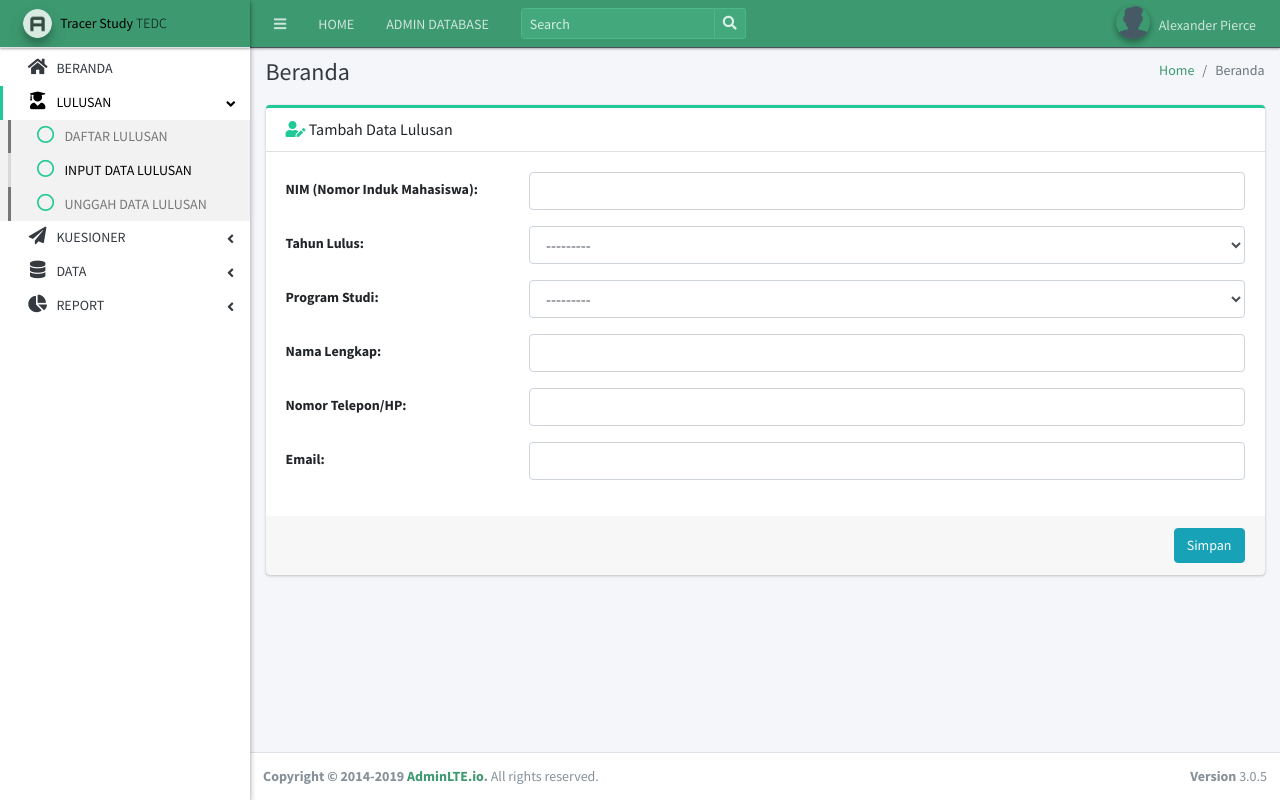
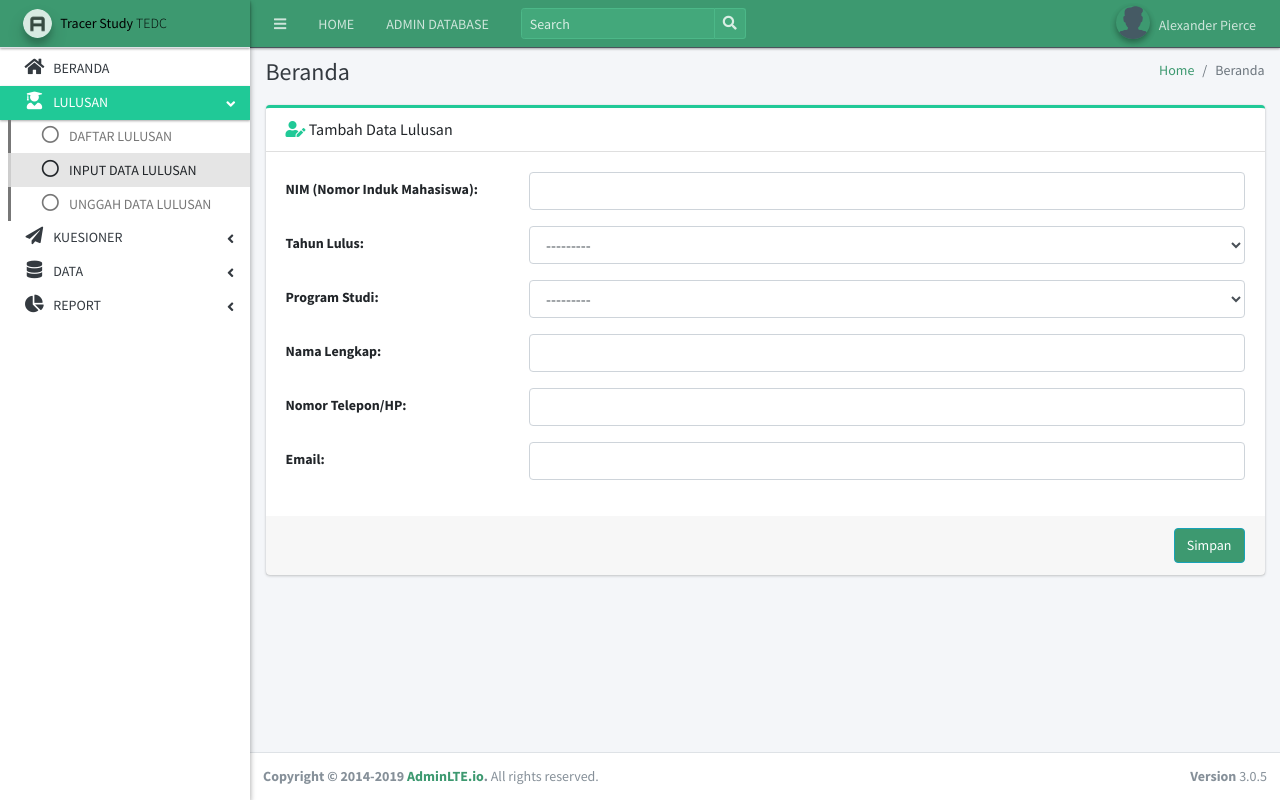
Before and after one commit to rivalmsr/tracer-study-tedc, a Django app: page /lulusan/create/ in a window 1280 px wide. Run offline with Django 3.2, Linux system fonts and the light colour scheme; a user stored in the database is signed in; data comes from the database, SQL or seed files in the repository; some libraries are stand-ins or nearby versions.

Commit message:
add styling main sidebar

```diff
--- a/django-project/lulusan/templates/lulusan/lulusan_form.html
+++ b/django-project/lulusan/templates/lulusan/lulusan_form.html
@@ -67,7 +67,7 @@
             </div>
             <!-- /.card-body -->
             <div class="card-footer">
-                <button type="submit" class="btn btn-info float-right">Simpan</button>
+                <button type="submit" class="btn btn-info bg-olive float-right">Simpan</button>
             </div>
             <!-- /.card-footer -->
             </form>
--- a/django-project/templates/lib/_main_header.html
+++ b/django-project/templates/lib/_main_header.html
@@ -1,6 +1,6 @@
 {% load static %}
 <!-- Navbar -->
-  <nav class="main-header navbar navbar-expand navbar-dark navbar-olive text-sm elevation-1">
+  <nav class="main-header navbar navbar-expand navbar-dark navbar-olive elevation-1">
     <!-- Left navbar links -->
     <ul class="navbar-nav">
       <li class="nav-item">
--- a/django-project/templates/lib/_main_sidebar.html
+++ b/django-project/templates/lib/_main_sidebar.html
@@ -2,7 +2,7 @@
 <!-- Main Sidebar Container -->
   <aside class="main-sidebar sidebar-light-teal elevation-2">
     <!-- Brand Logo -->
-    <a href="{% url 'beranda' %}" class="brand-link navbar-olive text-sm elevation-1">
+    <a href="{% url 'beranda' %}" class="brand-link navbar-olive elevation-1">
       <img src=" {% static 'admin-lte/dist/img/AdminLTELogo.png' %} " alt="AdminLTE Logo" class="brand-image img-circle elevation-3"
            style="opacity: .8">
       <span class="brand-text font-weight-light"><b>Tracer Study</b> TEDC</span>
@@ -12,7 +12,7 @@
     <div class="sidebar sidebar-wrapper">
       <!-- Sidebar Menu -->
       <nav class="mt-2">
-        <ul class="nav nav-pills nav-sidebar flex-column nav-child-indent nav-legacy nav-flat" data-widget="treeview" role="menu" data-accordion="false">
+        <ul class="nav nav-pills nav-sidebar flex-column nav-child-indent nav-flat" data-widget="treeview" role="menu" data-accordion="false">
           <!-- Add icons to the links using the .nav-icon class
                with font-awesome or any other icon font library -->
           <li class="nav-item has-treeview">
@@ -36,19 +36,19 @@
             <ul class="nav nav-treeview">
               <li class="nav-item">
                 <a href="{% url 'lulusan:list' %}" class="nav-link {{nav_status_daftar_lulusan}}">
-                  <i class="nav-icon far fa-circle text-teal"></i>
+                  <i class="nav-icon far fa-circle"></i>
                   <p>DAFTAR LULUSAN</p>
                 </a>
               </li>
               <li class="nav-item">
                 <a href="{% url 'lulusan:create' %}" class="nav-link {{nav_status_tambah_lulusan}}">
-                  <i class="nav-icon far fa-circle text-teal"></i>
+                  <i class="nav-icon far fa-circle"></i>
                   <p>INPUT DATA LULUSAN</p>
                 </a>
               </li>
               <li class="nav-item">
                 <a href="#" class="nav-link {{nav_status_upload_lulusan}}">
-                  <i class="nav-icon far fa-circle text-teal"></i>
+                  <i class="nav-icon far fa-circle"></i>
                   <p>UNGGAH DATA LULUSAN</p>
                 </a>
               </li>
@@ -66,13 +66,13 @@
             <ul class="nav nav-treeview">
               <li class="nav-item">
                 <a href="{% url 'kuesioner:list' %}" class="nav-link {{nav_status_daftar_kuesioner}}">
-                  <i class="nav-icon far fa-circle text-teal"></i>
+                  <i class="nav-icon far fa-circle"></i>
                   <p>DAFTAR KUESIONER</p>
                 </a>
               </li>
               <li class="nav-item">
                 <a href="{% url 'respons:create' %}" class="nav-link {{nav_status_pengisian_kuesioner}}">
-                  <i class="nav-icon far fa-circle text-teal"></i>
+                  <i class="nav-icon far fa-circle"></i>
                   <p>FORM KUESIONER</p>
                 </a>
               </li>
@@ -89,19 +89,19 @@
             <ul class="nav nav-treeview">
               <li class="nav-item">
                 <a href="{% url 'respons:list' %}" class="nav-link {{nav_status_daftar_responden}}">
-                  <i class="nav-icon far fa-circle text-teal"></i>
+                  <i class="nav-icon far fa-circle"></i>
                   <p>DATA TRACER</p>
                 </a>
               </li>
               <li class="nav-item">
                 <a href="" class="nav-link {{nav_status}}">
-                  <i class="nav-icon far fa-circle text-teal"></i>
+                  <i class="nav-icon far fa-circle"></i>
                   <p>PUSAT KARIR</p>
                 </a>
               </li>
               <li class="nav-item">
                 <a href="{% url 'respons:unduh-data' %}" class="nav-link {{nav_status_unduh_data_respons}}">
-                  <i class="nav-icon far fa-circle text-teal"></i>
+                  <i class="nav-icon far fa-circle"></i>
                   <p>UNDUH DATA TRACER</p>
                 </a>
               </li>
```
Also changed, not shown: django-project/lulusan/templates/lulusan/lulusan_list.html (+12 -3 lines).
